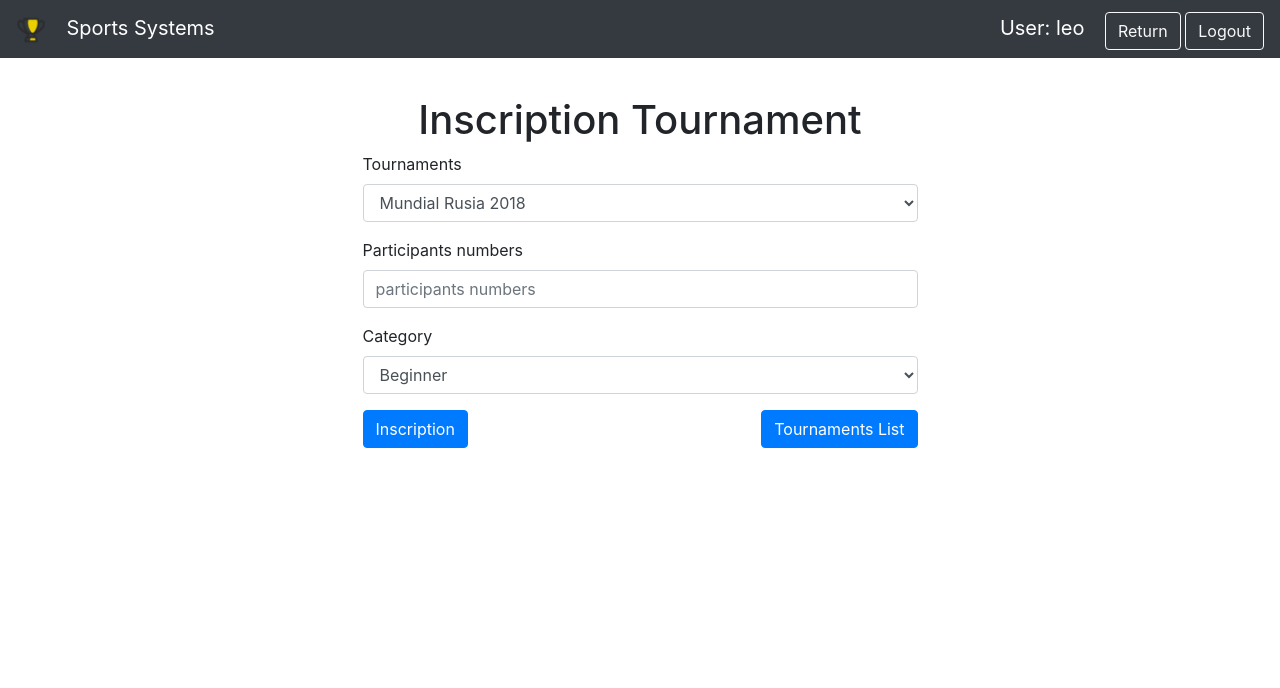
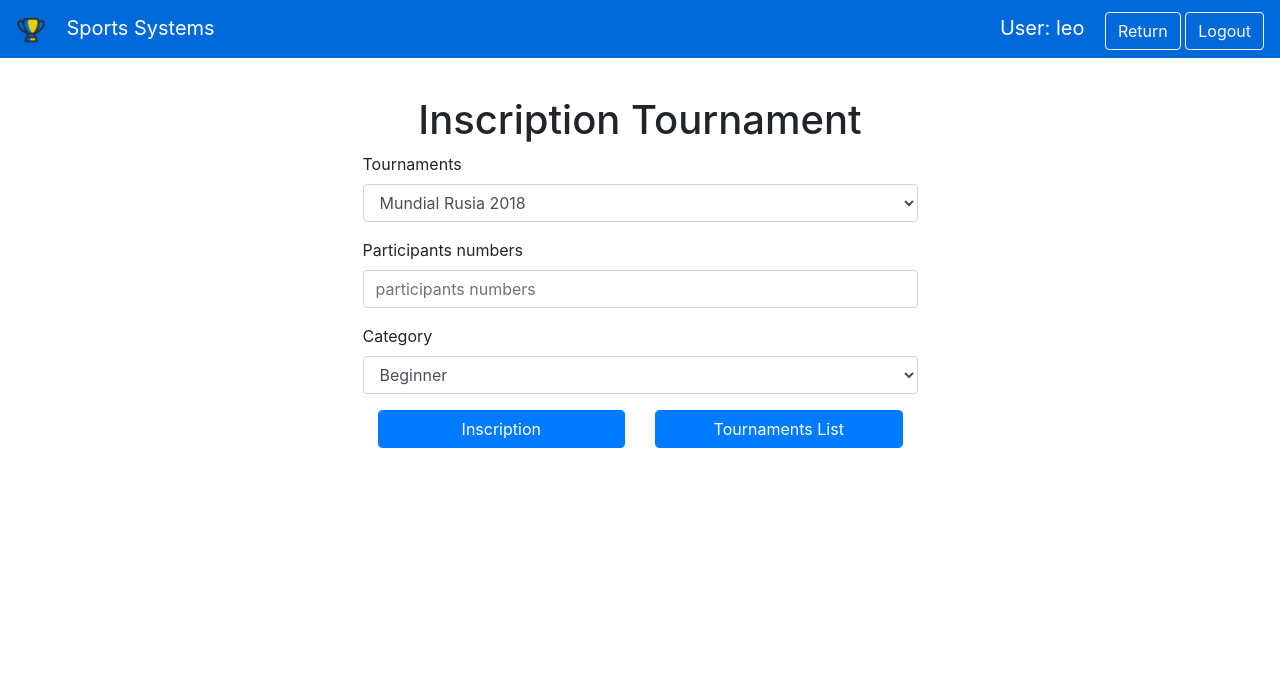
Before and after one commit to luiisdelar/proyecto-deportes-php, a PHP site: page /inscr_tourn.php in a window 1280 px wide. Shown: the top 688 px of the page. Run offline with PHP 8.4, Linux system fonts and the light colour scheme; a user stored in the database is signed in; data comes from the database, SQL or seed files in the repository.

Commit message:
Frontend #666

```diff
--- a/css/styles.css
+++ b/css/styles.css
@@ -15,3 +15,7 @@ nav {
 .nav2 {
 	margin-bottom: 0;
 }
+
+.navbar {
+	background-color: #0069d9 !important;
+}
--- a/inscr_tourn.php
+++ b/inscr_tourn.php
@@ -95,10 +95,13 @@
 
 
 			<div class="row form-group justify-content-between">
+				<div class="col-6">
+					<input class="btn btn-primary form-control" type="submit" name="inscription" value="Inscription">
+				</div>
 
-					<input class="btn btn-primary" type="submit" name="inscription" value="Inscription">
-					<input class="btn btn-primary" type="button" value="Tournaments List" onclick="location.href='list_tourn.php';">
-
+				<div class="col-6">
+					<input class="btn btn-primary form-control" type="button" value="Tournaments List" onclick="location.href='list_tourn.php';">
+				</div>
 			</div>
 
 			<?php
--- a/templates/header.php
+++ b/templates/header.php
@@ -6,6 +6,6 @@
 	<link rel="stylesheet" type="text/css" href="css/styles.css">
 	<link rel="icon" type="image/png" href="icon.png">
 	<meta charset="utf-8">
-	<meta name="viewport" content="width=device-width, initial-scale=1, shrink-to-fit=no">
+	<meta name="viewport" content="width=device-width, initial-scale=1.0">
 </head>
 <body>
--- a/templates/navbar.php
+++ b/templates/navbar.php
@@ -1,14 +1,15 @@
-<nav class="navbar navbar-expand-lg navbar-dark bg-dark">
+<nav class="navbar navbar-expand-lg navbar-dark bg-dark justify-content-between">
 
 
-  <div class="justify-content-center">
+  <div>
     <a class="navbar-brand" href="index.php">
     <img src="icon.png" width="30" height="30" alt="">
     </a>
-      <a class="navbar-brand" href="index.php">Sports Systems</a>
-    </div>
 
-  <div class="collapse navbar-collapse justify-content-end">
+    <a class="navbar-brand" href="index.php">Sports Systems</a>
+  </div>
+
+  <div class="justify-content-end">
 
     <div class="justify-content-end">
       <a class="navbar-brand" href="">User: <?php echo $_SESSION["user"]; ?></a>
--- a/templates/navbar2.php
+++ b/templates/navbar2.php
@@ -1,6 +1,6 @@
-<nav class="navbar navbar-expand-lg navbar-dark bg-dark">
+<nav class="navbar navbar-expand-lg navbar-dark bg-dark justify-content-between">
 
-  <div class="justify-content-center">
+  <div>
 
       <a class="navbar-brand" href="index.php">
         <img src="icon.png" width="30" height="30" alt="">
@@ -10,7 +10,7 @@
 
   </div>
 
-  <div class="collapse navbar-collapse justify-content-end">
+  <div class="justify-content-end">
 
     <div class="justify-content-end">
           <a class="navbar-brand" href="">User: <?php echo $_SESSION["user"]; ?></a>
```
Also changed, not shown: index.php (+7 -2 lines), templates/navbar3.php (+5 -10 lines).
